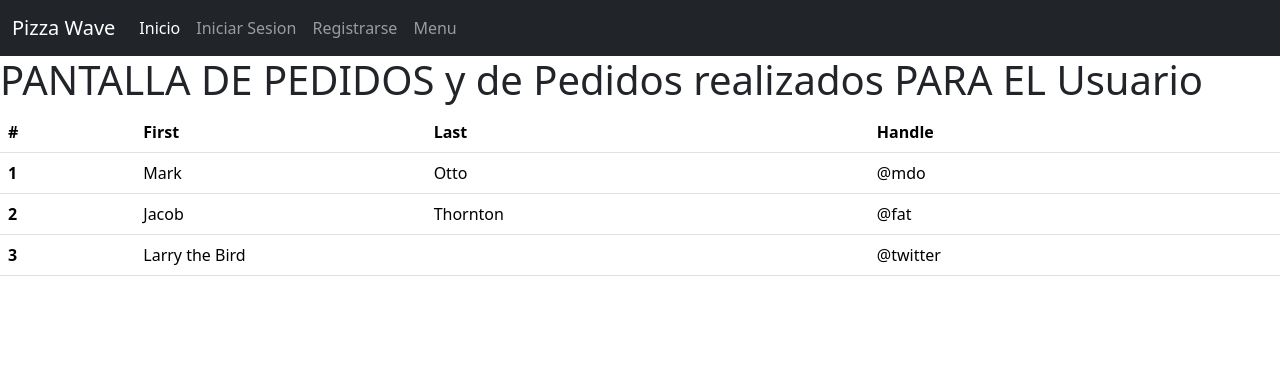
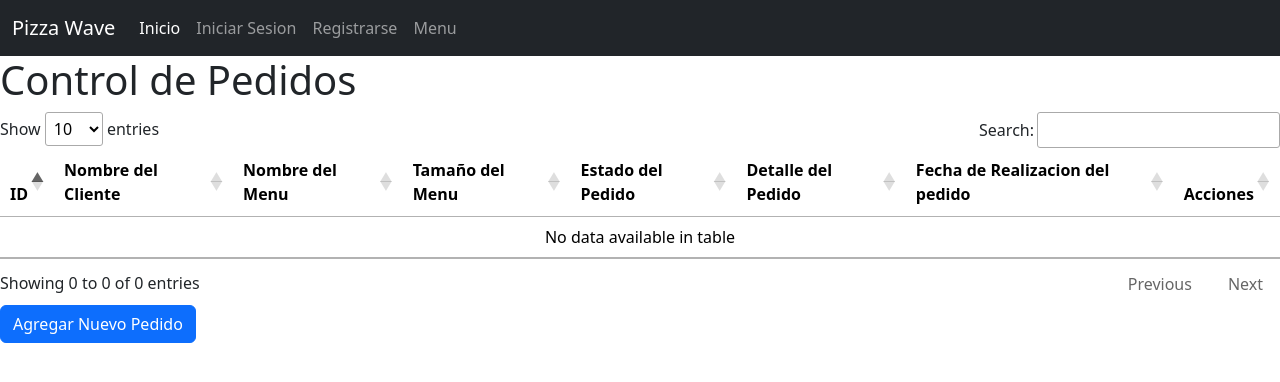
Before and after one commit to Midari-tokitsun/Proyects22, a Django app: page /pedidos/ in a window 1280 px wide. Shown: the top 382 px of the page. Run offline with Django 4.2, Linux system fonts and the light colour scheme; data that the repository does not hold is empty; parts of the project's set-up code (start-up, migrations or seed data) failed here and were passed over; some libraries are stand-ins or nearby versions.

Commit message:
Actualizaciones hechas al proyecto dia 27/3/23
Actualizaciones hechas al proyecto dia 27/3/23

```diff
--- a/restaurant/main/urls.py
+++ b/restaurant/main/urls.py
@@ -57,7 +57,7 @@ urlpatterns = [
     path('signout/',views.signout, name='signout'),# Cerrar Sesion Usuario
 # OPERACIONES DEL MENU PARA EL USUARIO--CLIENTE
     path("menu/",views.menu, name="menu"),
-    path("pedidos/",views.pedidos, name="pedidos"),
+
 
 
 # VISTA DE EMPLEADO
@@ -316,6 +316,18 @@ urlpatterns = [
 #FIN DE LA VISTA DE PROVEEODRES
 
 
+#Vista de PEDIDOS
+
+    path("pedidos/",views.pedidos, name="pedidos"),
+    path("agregarpedido",views.agregarpedido, name="agregarpedido"),
+    path("editarpedido/<int:id>",views.editarpedido, name="editarpedido"),
+    path("eliminarpedido/<int:id>",views.eliminarpedido, name="eliminarpedido"),
+
+
+
+#FIN DE LA VISTA DE PEDIDOS
+
+
 ]
 
 if settings.DEBUG:
--- a/restaurant/restaurantwebsite/templates/pedidos.html
+++ b/restaurant/restaurantwebsite/templates/pedidos.html
@@ -8,9 +8,12 @@
     <link href="https://cdn.jsdelivr.net/npm/bootstrap@5.3.0-alpha1/dist/css/bootstrap.min.css" rel="stylesheet" integrity="sha384-GLhlTQ8iRABdZLl6O3oVMWSktQOp6b7In1Zl3/Jr59b6EGGoI1aFkw7cmDA6j6gD" crossorigin="anonymous">
     <script src="https://cdn.jsdelivr.net/npm/bootstrap@5.3.0-alpha1/dist/js/bootstrap.bundle.min.js" integrity="sha384-w76AqPfDkMBDXo30jS1Sgez6pr3x5MlQ1ZAGC+nuZB+EYdgRZgiwxhTBTkF7CXvN" crossorigin="anonymous"></script>
 
+    <link rel="stylesheet" type="text/css" href="https://cdn.datatables.net/1.11.4/css/jquery.dataTables.min.css">
+    <script src="https://code.jquery.com/jquery-3.6.0.min.js"></script>
 
+    <script type="text/javascript" src="https://cdn.datatables.net/1.11.4/js/jquery.dataTables.min.js"></script>
 
-    <title>Inicio</title>
+    <title>Pedidos</title>
 </head>
 {% if request.session.email %}
 
@@ -245,53 +248,211 @@
 
 
 
-    <h1>PANTALLA DE PEDIDOS y de Pedidos realizados PARA EL Usuario</h1>
+    <h1>Control de Pedidos</h1>
+
+    <table id="miTabla" class="table">
+      <thead>
+        <tr>
+          <th scope="col">ID</th>
+          <th scope="col">Nombre del Cliente</th>
+          <th scope="col">Nombre del Menu</th>
+          <th scope="col">Tamaño del Menu</th>
+		  <th scope="col">Estado del Pedido</th>
+          <th scope="col">Detalle del Pedido</th>
+		  <th scope="col">Fecha de Realizacion del pedido</th>
+		  <th scope="col">Acciones</th>
+		</tr>
+      </thead>
+      <tbody>
+		{% for p in ped %}
+        <tr>
+          <th scope="row">{{p.id_pedido}}</th>
+          <td>{{p.nombre_cliente}}</td>
+          <td>{{p.nombre_menu}}</td>
+          <td>{{p.tamaño_menu}}</td>
+		  <td>{{p.pedido_descripcion}}</td>
+          <td>{{p.detalle_descripcion}}</td>
+          <td>{{p.fecha_pedido|date:'d/m/y'}}</td>
+		  <td>
+
+			  <!-- Button trigger modal -->
+<button type="button" class="btn btn-primary" data-bs-toggle="modal" data-bs-target="#editarmodalpedido-{{ forloop.counter }}">
+	Editar
+  </button>
+
+  <a href="/eliminarpedido/{{p.id_pedido}}" class="btn btn-danger">ELIMINAR</a>
+		  </td>
+        </tr>
+		{% endfor %}
+      </tbody>
+    </table>
+
+
+<!-- Button trigger modal -->
+<button type="button" class="btn btn-primary" data-bs-toggle="modal" data-bs-target="#agregarpedidomodal">
+	Agregar Nuevo Pedido
+  </button>
+
+  <!-- Modal Agregar Pedido -->
+  <div class="modal fade" id="agregarpedidomodal" tabindex="-1" aria-labelledby="exampleModalLabel" aria-hidden="true">
+	<div class="modal-dialog">
+	  <div class="modal-content">
+		<div class="modal-header">
+		  <h1 class="modal-title fs-5" id="exampleModalLabel">Agregar Pedido</h1>
+		  <button type="button" class="btn-close" data-bs-dismiss="modal" aria-label="Close"></button>
+		</div>
+		<form action="{% url 'agregarpedido' %}" method="POST">
+			{% csrf_token %}
+		<div class="modal-body">
+
+			<label for="">ID del Pedido</label>
+			<input type="text" name="id_pedido" id="">
+			<br>
+
+			<label for="">Nombre del Cliente</label>
+			<select name="nombre_cliente" id="">
+			{% for u in user %}
+			<option value="{{u.nombre}}">{{u.nombre}}</option>
+			{% endfor %}
+			</select>
+			<br>
+
+			<label for="">Nombre del Menu</label>
+			<select name="nombre_menu" id="">
+			{% for m in men %}
+			<option value="{{m.nombre_menu}}">{{m.nombre_menu}}
+			</option>
+			{% endfor %}
+			</select>
+			<br>
+
+			<label for="">Tamaño del Menu</label>
+			<select name="tamaño_menu" id="">
+			<option value="Individual">Individual</option>
+			<option value="Parejas">Parejas</option>
+			<option value="Familiar">Familiar</option>
+			</select>
+			<br>
+
+			<label for="">Estado del Pedido</label>
+			<select name="pedido_descripcion" id="">
+			{% for e in est %}
+			<option value="{{e.descripcion_pedido}}">{{e.descripcion_pedido}}</option>
+			{% endfor %}
+			</select>
+			<br>
+
+			<label for="">Detalle del Pedido</label>
+			<select name="detalle_descripcion" id="">
+			{% for d in det %}
+			<option value="{{d.descripcion_detalle}}">{{d.descripcion_detalle}}</option>
+			{% endfor %}
+			</select>
+			<br>
+
+
+		</div>
+		<div class="modal-footer">
+		  <button type="button" class="btn btn-secondary" data-bs-dismiss="modal">Cerrar</button>
+		  <button type="submit" class="btn btn-primary">Guardar</button>
+		</div>
+	</form>
+	  </div>
+	</div>
+  </div>
+
+
+
+  <!-- Modal Editar Pedido -->
+  {% for p in ped %}
+  <div class="modal fade" id="editarmodalpedido-{{ forloop.counter }}" tabindex="-1" aria-labelledby="exampleModalLabel" aria-hidden="true">
+	<div class="modal-dialog">
+	  <div class="modal-content">
+		<div class="modal-header">
+		  <h1 class="modal-title fs-5" id="exampleModalLabel">Editar</h1>
+		  <button type="button" class="btn-close" data-bs-dismiss="modal" aria-label="Close"></button>
+		</div>
+		<form action="/editarpedido/{{p.id_pedido}}" method="POST">
+			{% csrf_token %}
+		<div class="modal-body">
+
+			<label for="">ID del Pedido</label>
+			<input type="text" name="id_pedido" value="{{p.id_pedido}}" id="">
+			<br>
+
+			<label for="">Nombre del Cliente</label>
+			<select name="nombre_cliente" id="">
+				<option value="{{p.nombre_cliente}}">{{p.nombre_cliente}}</option>
+			{% for u in user %}
+			<option value="{{u.nombre}}">{{u.nombre}}</option>
+			{% endfor %}
+			</select>
+			<br>
+
+			<label for="">Nombre del Menu</label>
+			<select name="nombre_menu" id="">
+				<option value="{{p.nombre_menu}}">{{p.nombre_menu}}</option>
+			{% for m in men %}
+			<option value="{{m.nombre_menu}}">{{m.nombre_menu}}
+			</option>
+			{% endfor %}
+			</select>
+			<br>
+
+			<label for="">Tamaño del Menu</label>
+			<select name="tamaño_menu" id="">
+			<option value="Individual">Individual</option>
+			<option value="Parejas">Parejas</option>
+			<option value="Familiar">Familiar</option>
+			</select>
+			<br>
+
+			<label for="">Estado del Pedido</label>
+			<select name="pedido_descripcion" id="">
+			<option value="{{p.pedido_descripcion}}">{{p.pedido_descripcion}}</option>
+			{% for e in est %}
+			<option value="{{e.descripcion_pedido}}">{{e.descripcion_pedido}}</option>
+			{% endfor %}
+			</select>
+			<br>
+
+			<label for="">Detalle del Pedido</label>
+			<select name="detalle_descripcion" id="">
+				<option value="{{p.detalle_descripcion}}">{{p.detalle_descripcion}}</option>
+			{% for d in det %}
+			<option value="{{d.descripcion_detalle}}">{{d.descripcion_detalle}}</option>
+			{% endfor %}
+			</select>
+			<br>
+
+
+		</div>
+		<div class="modal-footer">
+		  <button type="button" class="btn btn-secondary" data-bs-dismiss="modal">Cerrar</button>
+		  <button type="submit" class="btn btn-primary">Guardar Cambios</button>
+		</div>
+	  </div>
+	</form>
+	</div>
+  </div>
+  {% endfor %}
 
 
 
 
+<script>
 
 
 
+$(document).ready( function () {
+    $('#miTabla').DataTable({
+        language: {
+            url: 'https://cdn.datatables.net/plug-ins/1.11.4/i18n/es_es.json'
+        }
+    });
+});
 
-
-
-
-
-
-    <table class="table">
-      <thead>
-        <tr>
-          <th scope="col">#</th>
-          <th scope="col">First</th>
-          <th scope="col">Last</th>
-          <th scope="col">Handle</th>
-        </tr>
-      </thead>
-      <tbody>
-        <tr>
-          <th scope="row">1</th>
-          <td>Mark</td>
-          <td>Otto</td>
-          <td>@mdo</td>
-        </tr>
-        <tr>
-          <th scope="row">2</th>
-          <td>Jacob</td>
-          <td>Thornton</td>
-          <td>@fat</td>
-        </tr>
-        <tr>
-          <th scope="row">3</th>
-          <td colspan="2">Larry the Bird</td>
-          <td>@twitter</td>
-        </tr>
-      </tbody>
-    </table>
-
-
-
-
+</script>
 
 </body>
 </html>
--- a/restaurant/restaurantwebsite/views.py
+++ b/restaurant/restaurantwebsite/views.py
@@ -1,7 +1,7 @@
 from django.shortcuts import render,redirect
 
 
-from restaurantwebsite.models import insertuser,cargo,documentoemp,departamento,puesto,sucursal,empleados,categoria,familia_producto,elaboracion,almacen,menutabla,recetatabla,detalle_pedido,estado_pedido,sar_tabla,metodo_pago_tabla,historico_menu,reservacionestabla,productostabla,inventariotabla,promocionestabla,provedorestabla
+from restaurantwebsite.models import insertuser,cargo,documentoemp,departamento,puesto,sucursal,empleados,categoria,familia_producto,elaboracion,almacen,menutabla,recetatabla,detalle_pedido,estado_pedido,sar_tabla,metodo_pago_tabla,historico_menu,reservacionestabla,productostabla,inventariotabla,promocionestabla,provedorestabla,pedidostabla
 
 
 from django.contrib.auth import logout,login,authenticate
@@ -524,8 +524,7 @@ def menu(request):
     return render(request, 'menu.html')
 
 
-def pedidos(request):
-    return render(request, 'pedidos.html')
+
 
 
 # ver Editar,eliminar,añadir,enlistar y Buscar Cargo  VISTA EMPLEADO
@@ -2864,3 +2863,89 @@ def eliminarproducto(request,id):
 
 
 #FIN DE LA VISTA DE PRODUCTOS
+
+#vista de pedidos
+
+
+def pedidos(request):
+    est=estado_pedido.objects.all()
+    det=detalle_pedido.objects.all()
+    user=insertuser.objects.all()
+    ped=pedidostabla.objects.all()
+    men=menutabla.objects.all()
+    context={
+        'ped':ped,
+        'est':est,
+        'det':det,
+        'user':user,
+        'men':men,
+    }
+
+    return render(request, 'pedidos.html',context)
+
+def agregarpedido(request):
+    try:
+        pass
+        if request.method=='POST':
+
+
+            id_pedido=request.POST.get("id_pedido")
+            nombre_cliente=request.POST.get("nombre_cliente")
+            nombre_menu=request.POST.get("nombre_menu")
+            tamaño_menu=request.POST.get("tamaño_menu")
+            pedido_descripcion=request.POST.get("pedido_descripcion")
+            detalle_descripcion=request.POST.get("detalle_descripcion")
+
+
+
+
+            pedidostabla.objects.create(
+            id_pedido=id_pedido,
+            nombre_cliente=nombre_cliente,
+            nombre_menu=nombre_menu,
+            tamaño_menu=tamaño_menu,
+            pedido_descripcion=pedido_descripcion,
+            detalle_descripcion=detalle_descripcion,
+
+
+
+            )
+            messages.success(request, 'Registro Agregado con Exito')
+
+            return redirect('pedidos')
+
+    except IntegrityError:
+        messages.error(request, 'Error: ya existe un registro con esa clave')
+
+    return redirect('pedidos')
+
+def editarpedido(request,id):
+    ped=pedidostabla.objects.get(id_pedido=id)
+
+
+    id_pedido=request.POST.get('id_pedido')
+    nombre_cliente=request.POST.get('nombre_cliente')
+    nombre_menu=request.POST.get('nombre_menu')
+    tamaño_menu=request.POST.get('tamaño_menu')
+    pedido_descripcion=request.POST.get('pedido_descripcion')
+    detalle_descripcion=request.POST.get('detalle_descripcion')
+
+    ped.id_pedido=id_pedido
+    ped.nombre_cliente=nombre_cliente
+    ped.nombre_menu=nombre_menu
+    ped.tamaño_menu=tamaño_menu
+    ped.pedido_descripcion=pedido_descripcion
+    ped.detalle_descripcion=detalle_descripcion
+
+    ped.save()
+
+    messages.success(request, 'Registro Modificado con Exito')
+    return redirect('pedidos')
+
+
+def eliminarpedido(request,id):
+    ped=pedidostabla.objects.get(id_pedido=id)
+    ped.delete()
+    messages.success(request, 'Registro Eliminado con Exito')
+    return redirect('pedidos')
+#fin de la vista de pedidos
```
Also changed, not shown: restaurant/restaurantwebsite/models.py (+13 -0 lines).
